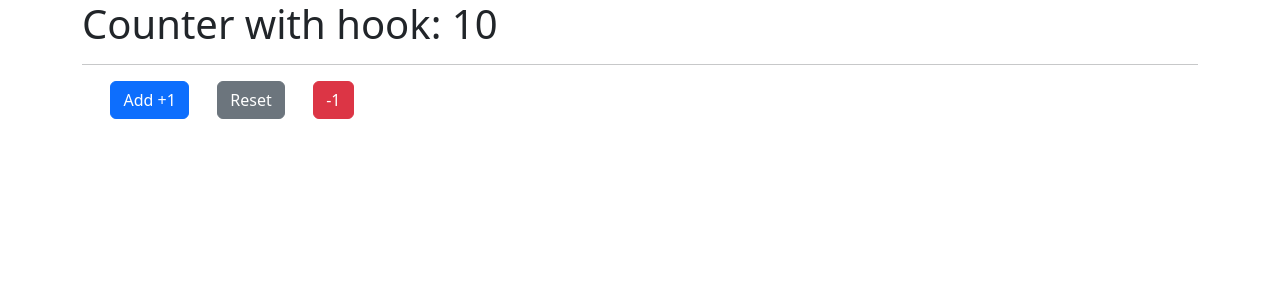
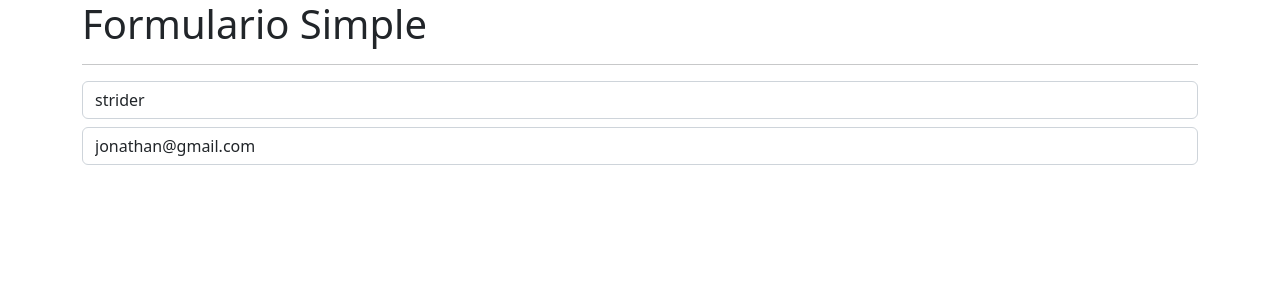
Before and after one commit to jonathanvargas2016/React-2022, a React (Vite) app in the folder 07-HooksApp/: page / in a window 1280 px wide. Shown: the top 300 px of the page. Built offline with nearby package versions, Linux system fonts and the light colour scheme.

Commit message:
hook usEeffect

```diff
--- /dev/null
+++ b/07-HooksApp/src/02-useEffect/Message.jsx
@@ -0,0 +1,19 @@
+import React, { useEffect } from 'react'
+
+export const Message = () => {
+
+    useEffect(() => {
+      console.log("Message Mounted")
+
+      return () => {
+        console.log("Message unMounted")
+
+      }
+    }, [])
+
+  return (
+    <>
+        <h3>Usuario ya existe</h3>
+    </>
+  )
+}
--- /dev/null
+++ b/07-HooksApp/src/02-useEffect/SimpleForm.jsx
@@ -0,0 +1,66 @@
+import React, { useState } from 'react'
+import { useEffect } from 'react'
+import { Message } from './Message'
+
+export const SimpleForm = () => {
+
+    const [formState, setFormState] = useState({
+        username: 'strider',
+        email: 'jonathan@gmail.com'
+    })
+
+    const { username, email } = formState
+
+    const onInputChange = ({ target }) => {
+        const { name, value } = target
+        setFormState({
+            ...formState,
+            [name]: value // propiedad computada del objeto
+        })
+    }
+
+    // useeffect se llama dos veces, eliminar el modo estricto
+    // no es recomendable usar el useEffect sin dependencias
+    useEffect(() => {
+        // console.log('useEffect called')
+    }, [])
+    // [] significa que el useEffect se dispare una unica vez.
+
+
+    // es recomendable usar un useEffect  especialidado por cada accion a ejecutar
+    // pendiente de los cambios del formState
+    useEffect(() => {
+        // console.log('formState change')
+    }, [formState])
+
+    // pendiente de los cambios del email
+    useEffect(() => {
+        // console.log('email change')
+    }, [email])
+
+
+    return (
+        <>
+
+            <h1>Formulario Simple</h1>
+            <hr />
+            <input type="text"
+                className='form-control'
+                placeholder='Username'
+                name="username"
+                value={username}
+                onChange={onInputChange} />
+
+            <input type="email"
+                className='form-control mt-2'
+                placeholder='example@hotmail.com'
+                name="email"
+                value={email}
+                onChange={onInputChange} />
+
+            {
+                (username === 'strider2') && <Message />
+            }
+        </>
+    )
+}
--- a/07-HooksApp/src/main.jsx
+++ b/07-HooksApp/src/main.jsx
@@ -1,15 +1,13 @@
 import React from 'react'
 import ReactDOM from 'react-dom/client'
 // import { CounterApp } from './01-useState/CounterApp'
-import { CounterWithCustomHook } from './01-useState/CounterWithCustomHook'
+//import { CounterWithCustomHook } from './01-useState/CounterWithCustomHook'
 // import { HooksApp } from './HooksApp'
+import { SimpleForm } from './02-useEffect/SimpleForm'
 import './index.css'
 
 ReactDOM.createRoot(document.getElementById('root')).render(
-  <React.StrictMode>
-    {/* <HooksApp /> */}
-    <div className='container'>
-      <CounterWithCustomHook />
-    </div>
-  </React.StrictMode>
+  <div className='container'>
+    <SimpleForm />
+  </div>
 )
```
